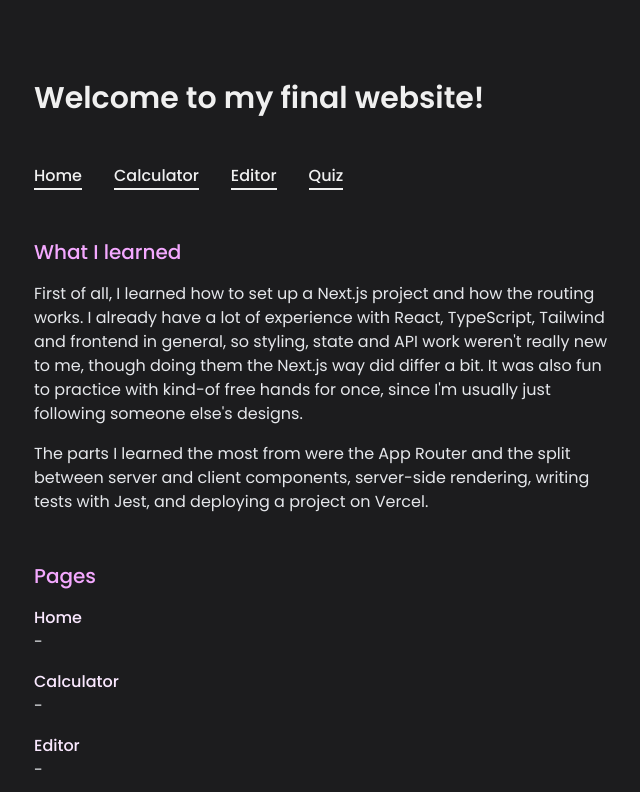
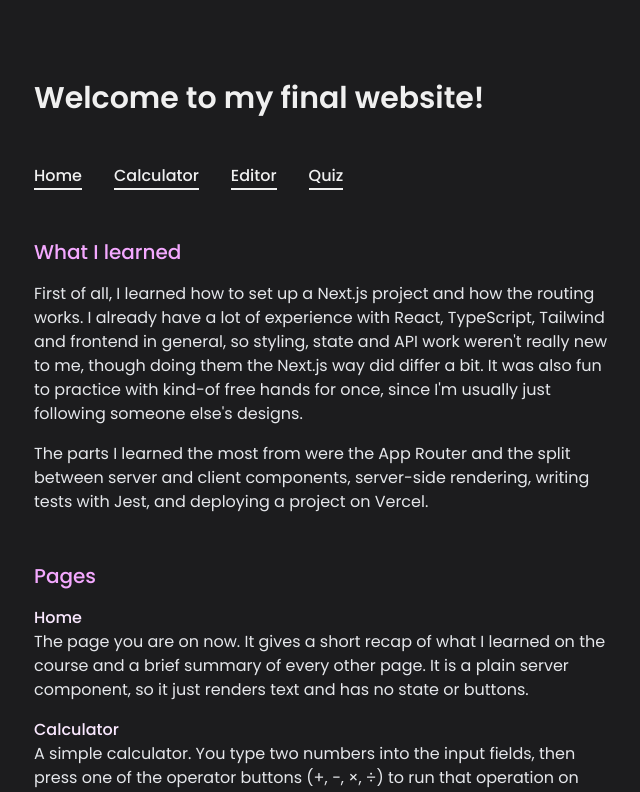
Before and after one commit to KaritaLaine/Fundamentals-of-Next.js, a Next.js app in the folder 8-project-work/: page / in a window 1280 px wide. Shown: the top 792 px of the page, without its empty margins (318-958 px from the left). Built offline with nearby package versions, Linux system fonts and the light colour scheme.

Commit message:
feat: add a brief description of home and calculator page on home page

```diff
--- a/8-project-work/app/page.tsx
+++ b/8-project-work/app/page.tsx
@@ -29,12 +29,23 @@ const Home = () => {
 
 				<div>
 					<h3 className="font-medium text-fuchsia-100"> Home </h3>
-					<p className="text-gray-200">-</p>
+					<p className="text-gray-200">
+						The page you are on now. It gives a short recap of what I learned on
+						the course and a brief summary of every other page. It is a plain
+						server component, so it just renders text and has no state or
+						buttons.
+					</p>
 				</div>
 
 				<div>
 					<h3 className="font-medium text-fuchsia-100"> Calculator </h3>
-					<p className="text-gray-200">-</p>
+					<p className="text-gray-200">
+						A simple calculator. You type two numbers into the input fields,
+						then press one of the operator buttons (+, −, ×, ÷) to run that
+						operation on them. The answer appears in a box under the buttons. It
+						is a client component that keeps the two numbers and the latest
+						result in state, and recalculates whenever you press a button.
+					</p>
 				</div>
 
 				<div>
```
